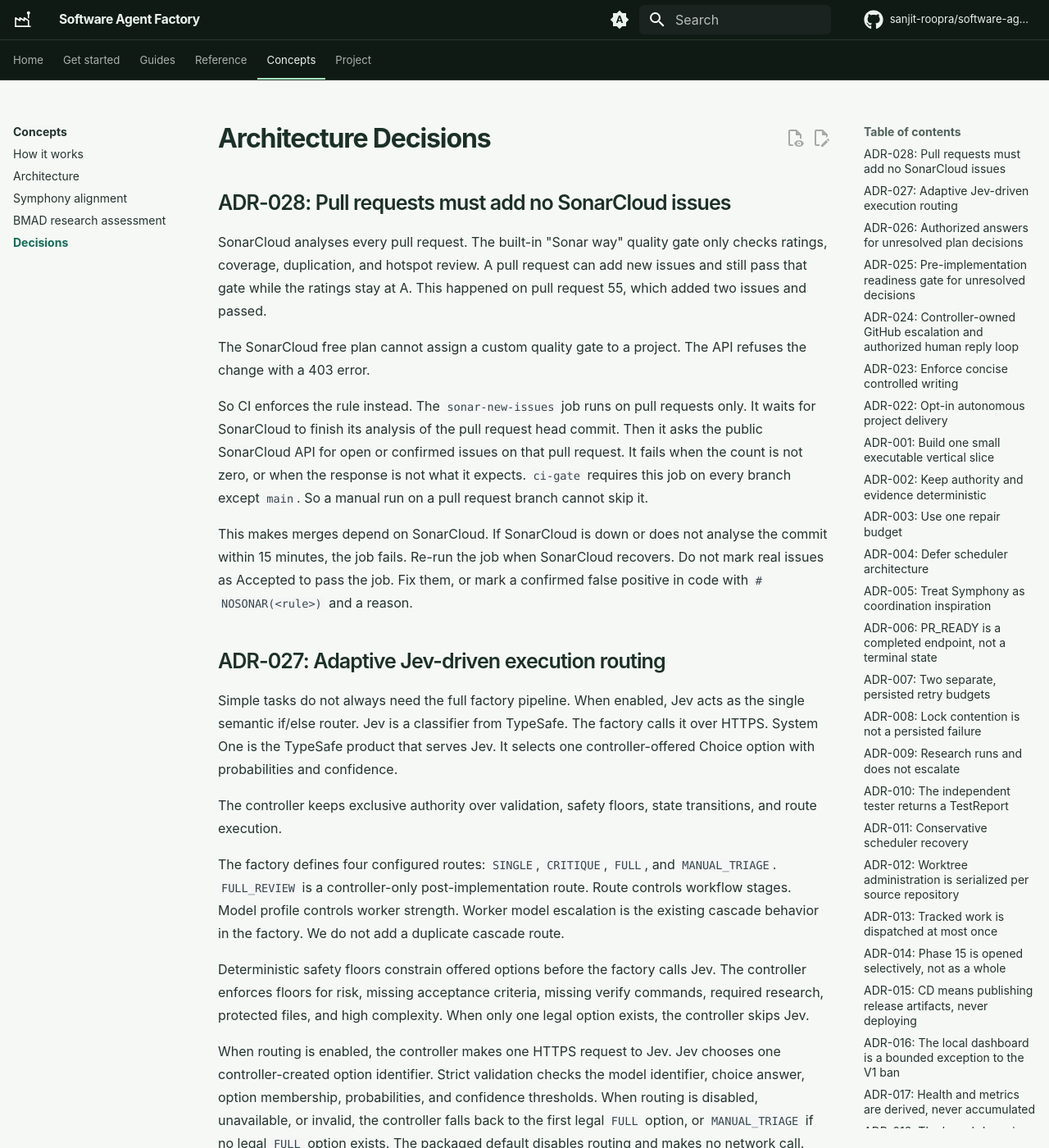
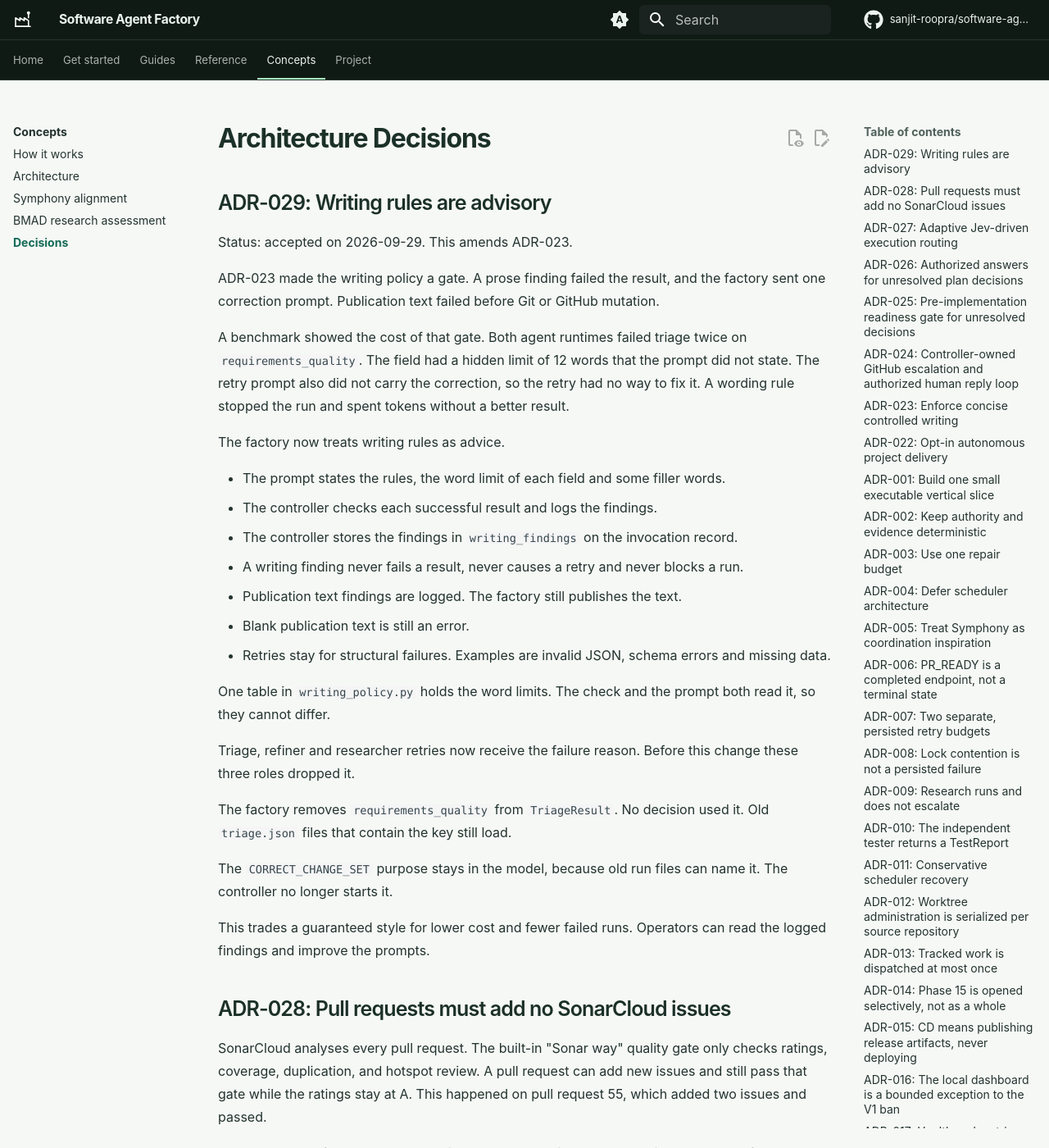
Before and after one commit to sanjit-roopra/software-agent-factory, an MkDocs documentation site: the page built from docs/decisions.md, in a window 1280 px wide and 1400 px high. Shown: the whole window at 82% size. Built offline with MkDocs 1.6.1 and Material for MkDocs 9.7.7, drawn with Linux system fonts in a browser that asks for light colours; comment, search, counter and statistics services are not loaded; some of the changed text lies outside the part shown.

Commit message:
docs: record that writing rules are advisory (ADR-029)
Add ADR-029, mark ADR-023 as amended, and update the writing policy page,
architecture, README, PLAN and performance notes.

Co-Authored-By: Claude Opus 5.5 <noreply@anthropic.com>
Claude-Session: https://claude.ai/code/session_01GTinChZy5nPdMXodbmSKYP

```diff
--- a/docs/decisions.md
+++ b/docs/decisions.md
@@ -1,4 +1,44 @@
 # Architecture Decisions
+
+## ADR-029: Writing rules are advisory
+
+Status: accepted on 2026-09-29. This amends ADR-023.
+
+ADR-023 made the writing policy a gate. A prose finding failed the result, and
+the factory sent one correction prompt. Publication text failed before Git or
+GitHub mutation.
+
+A benchmark showed the cost of that gate.
+Both agent runtimes failed triage twice on `requirements_quality`.
+The field had a hidden limit of 12 words that the prompt did not state.
+The retry prompt also did not carry the correction, so the retry had no way to fix it.
+A wording rule stopped the run and spent tokens without a better result.
+
+The factory now treats writing rules as advice.
+
+- The prompt states the rules, the word limit of each field and some filler words.
+- The controller checks each successful result and logs the findings.
+- The controller stores the findings in `writing_findings` on the invocation record.
+- A writing finding never fails a result, never causes a retry and never blocks a run.
+- Publication text findings are logged. The factory still publishes the text.
+- Blank publication text is still an error.
+- Retries stay for structural failures. Examples are invalid JSON, schema errors and missing data.
+
+One table in `writing_policy.py` holds the word limits.
+The check and the prompt both read it, so they cannot differ.
+
+Triage, refiner and researcher retries now receive the failure reason.
+Before this change these three roles dropped it.
+
+The factory removes `requirements_quality` from `TriageResult`.
+No decision used it.
+Old `triage.json` files that contain the key still load.
+
+The `CORRECT_CHANGE_SET` purpose stays in the model, because old run files can name it.
+The controller no longer starts it.
+
+This trades a guaranteed style for lower cost and fewer failed runs.
+Operators can read the logged findings and improve the prompts.
 
 ## ADR-028: Pull requests must add no SonarCloud issues
 
@@ -224,6 +264,8 @@ CI, Pages deployment, and release validation run the documentation gate.
 The controller rejects invalid model prose and gives one bounded correction
 prompt. It never silently rewrites an artifact. Publication text fails before
 Git or GitHub mutation.
+
+ADR-029 replaces this rule. Writing findings are now advisory.
 
 Human input, code, identifiers, paths, commands, URLs, quoted errors and raw
 command output remain exact. Generated pull request text uses the refined
```
Also changed, not shown: PLAN.md (+5 -5 lines), README.md (+1 -1 lines), docs/architecture.md (+8 -6 lines), docs/reference/configuration.md (+1 -1 lines), docs/reference/performance.md (+0 -1 lines), docs/reference/writing-policy.md (+18 -5 lines).
